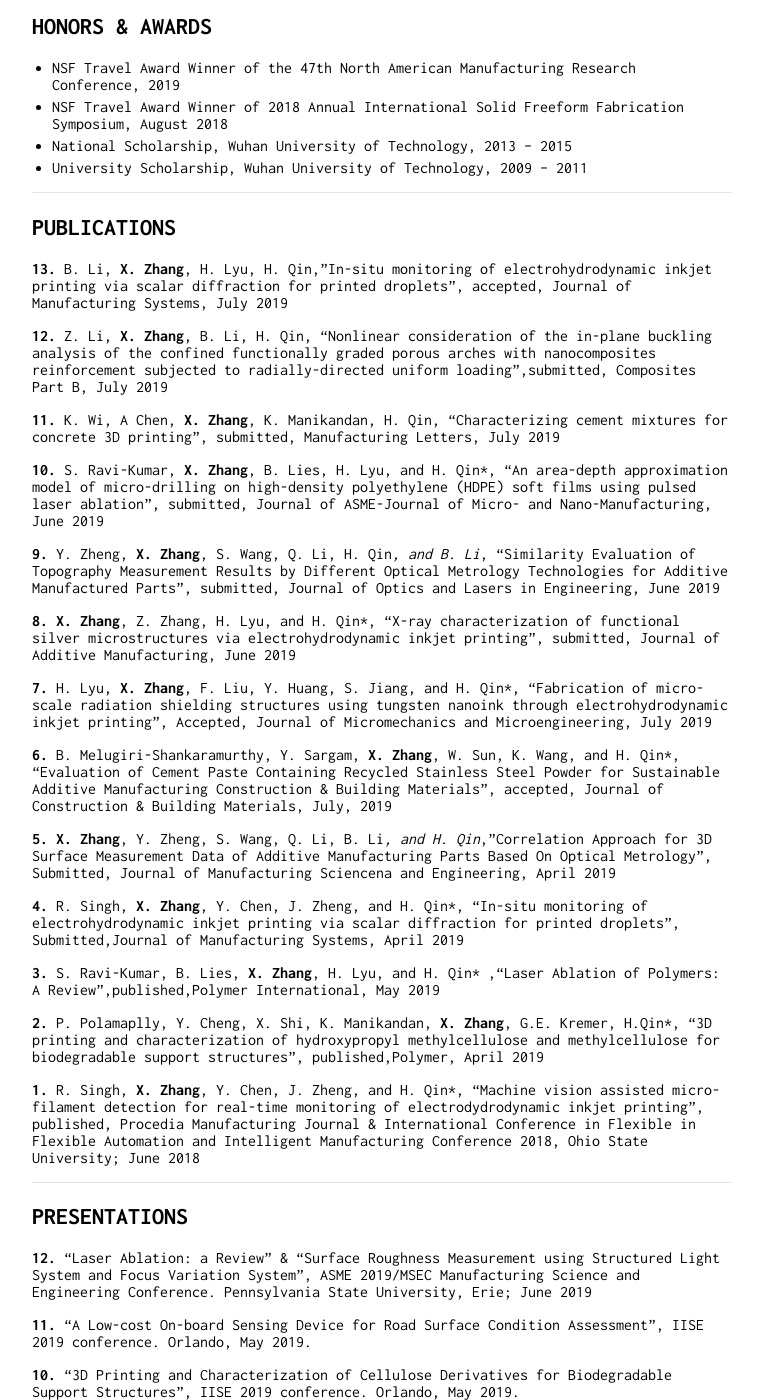
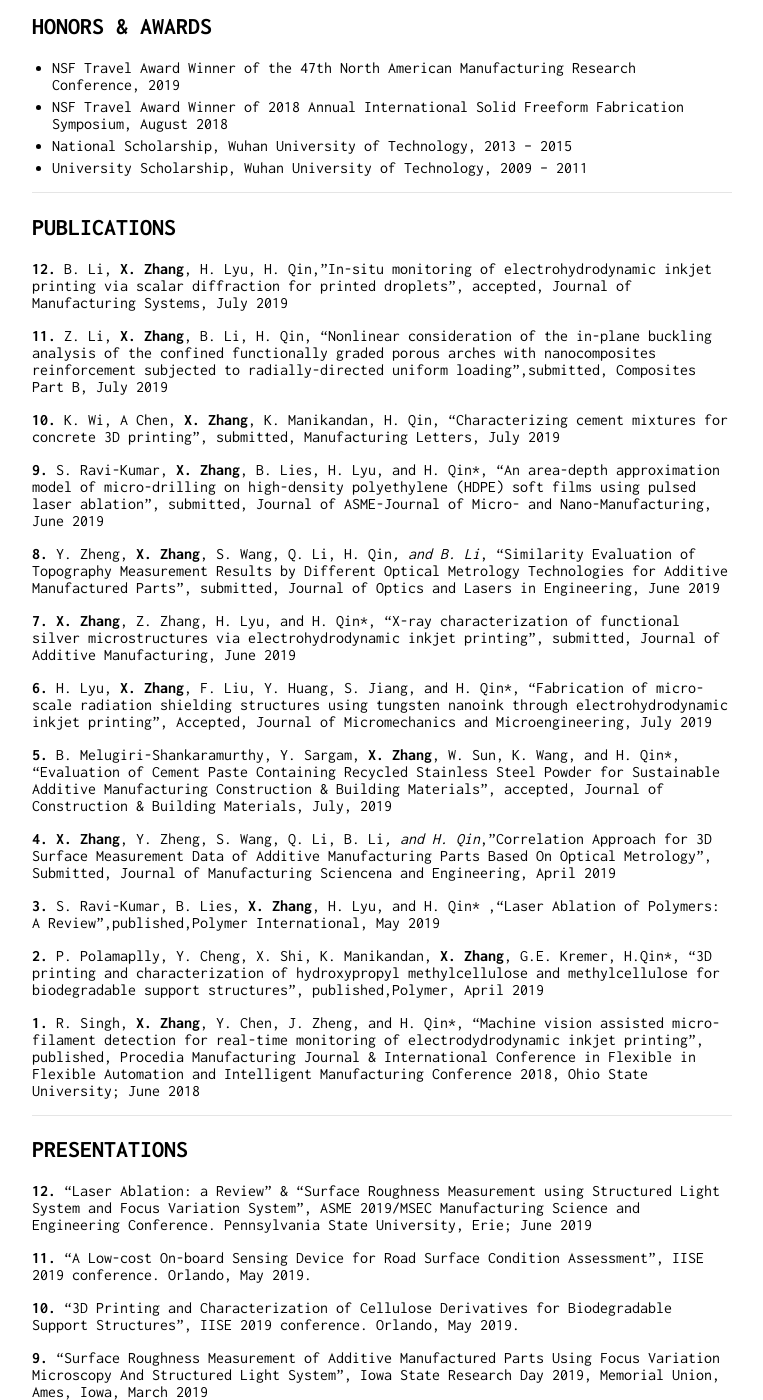
Before and after one commit to zhangxiao2018/zhangxiao2018.github.io, a Jekyll site: the page built from index.md, in a window 1280 px wide and 1400 px high, scrolled down 1645 px. Shown: the whole window, without its empty margins (258-1021 px from the left). Built offline with Jekyll 4.4.1, drawn with Linux system fonts in a browser that asks for light colours; our own code applies the rules of GitHub Pages for plain Markdown files.

Commit message:
Update index.md

```diff
--- a/index.md
+++ b/index.md
@@ -84,25 +84,23 @@ Packing and testing wafer, maintain PVD, CVD, photoresist coater/decoater machin
 
 - - -
 ## PUBLICATIONS
-**13.** B. Li, **X. Zhang**, H. Lyu, H. Qin,"In-situ monitoring of electrohydrodynamic inkjet printing via scalar diffraction for printed droplets", accepted, Journal of Manufacturing Systems, July 2019
+**12.** B. Li, **X. Zhang**, H. Lyu, H. Qin,"In-situ monitoring of electrohydrodynamic inkjet printing via scalar diffraction for printed droplets", accepted, Journal of Manufacturing Systems, July 2019
 
-**12.** Z. Li, **X. Zhang**, B. Li, H. Qin, "Nonlinear consideration of the in-plane buckling analysis of the confined functionally graded porous arches with nanocomposites reinforcement subjected to radially-directed uniform loading",submitted, Composites Part B, July 2019
+**11.** Z. Li, **X. Zhang**, B. Li, H. Qin, "Nonlinear consideration of the in-plane buckling analysis of the confined functionally graded porous arches with nanocomposites reinforcement subjected to radially-directed uniform loading",submitted, Composites Part B, July 2019
 
-**11.** K. Wi, A Chen, **X. Zhang**, K. Manikandan, H. Qin, "Characterizing cement mixtures for concrete 3D printing", submitted, Manufacturing Letters, July 2019
+**10.** K. Wi, A Chen, **X. Zhang**, K. Manikandan, H. Qin, "Characterizing cement mixtures for concrete 3D printing", submitted, Manufacturing Letters, July 2019
 
-**10.** S. Ravi-Kumar, **X. Zhang**, B. Lies, H. Lyu, and H. Qin*, “An area-depth approximation model of micro-drilling on high-density polyethylene (HDPE) soft films using pulsed laser ablation”, submitted, Journal of ASME-Journal of Micro- and Nano-Manufacturing, June 2019
+**9.** S. Ravi-Kumar, **X. Zhang**, B. Lies, H. Lyu, and H. Qin*, “An area-depth approximation model of micro-drilling on high-density polyethylene (HDPE) soft films using pulsed laser ablation”, submitted, Journal of ASME-Journal of Micro- and Nano-Manufacturing, June 2019
 
-**9.**  Y. Zheng, **X. Zhang**, S. Wang, Q. Li, H. Qin*, and B. Li*, “Similarity Evaluation of Topography Measurement Results by Different Optical Metrology Technologies for Additive Manufactured Parts”, submitted, Journal of Optics and Lasers in Engineering, June 2019
+**8.**  Y. Zheng, **X. Zhang**, S. Wang, Q. Li, H. Qin*, and B. Li*, “Similarity Evaluation of Topography Measurement Results by Different Optical Metrology Technologies for Additive Manufactured Parts”, submitted, Journal of Optics and Lasers in Engineering, June 2019
 
-**8.**	**X. Zhang**, Z. Zhang, H. Lyu, and H. Qin*, “X-ray characterization of functional silver microstructures via electrohydrodynamic inkjet printing”, submitted, Journal of Additive Manufacturing, June 2019
+**7.**	**X. Zhang**, Z. Zhang, H. Lyu, and H. Qin*, “X-ray characterization of functional silver microstructures via electrohydrodynamic inkjet printing”, submitted, Journal of Additive Manufacturing, June 2019
 
-**7.**	H. Lyu, **X. Zhang**, F. Liu, Y. Huang, S. Jiang, and H. Qin*, “Fabrication of micro-scale radiation shielding structures using tungsten nanoink through electrohydrodynamic inkjet printing”, Accepted, Journal of Micromechanics and Microengineering, July 2019
+**6.**	H. Lyu, **X. Zhang**, F. Liu, Y. Huang, S. Jiang, and H. Qin*, “Fabrication of micro-scale radiation shielding structures using tungsten nanoink through electrohydrodynamic inkjet printing”, Accepted, Journal of Micromechanics and Microengineering, July 2019
 
-**6.**	B. Melugiri-Shankaramurthy, Y. Sargam, **X. Zhang**, W. Sun, K. Wang, and H. Qin*,  “Evaluation of Cement Paste Containing Recycled Stainless Steel Powder for Sustainable Additive Manufacturing Construction & Building Materials”, accepted, Journal of Construction & Building Materials, July, 2019
+**5.**	B. Melugiri-Shankaramurthy, Y. Sargam, **X. Zhang**, W. Sun, K. Wang, and H. Qin*,  “Evaluation of Cement Paste Containing Recycled Stainless Steel Powder for Sustainable Additive Manufacturing Construction & Building Materials”, accepted, Journal of Construction & Building Materials, July, 2019
 
-**5.** **X. Zhang**, Y. Zheng, S. Wang, Q. Li, B. Li*, and H. Qin*,"Correlation Approach for 3D Surface Measurement Data of Additive Manufacturing Parts Based On Optical Metrology", Submitted, Journal of Manufacturing Sciencena and Engineering, April 2019
-
-**4.** R. Singh, **X. Zhang**, Y. Chen, J. Zheng, and H. Qin*, "In-situ monitoring of electrohydrodynamic inkjet printing via scalar diffraction for printed droplets", Submitted,Journal of Manufacturing Systems, April 2019
+**4.** **X. Zhang**, Y. Zheng, S. Wang, Q. Li, B. Li*, and H. Qin*,"Correlation Approach for 3D Surface Measurement Data of Additive Manufacturing Parts Based On Optical Metrology", Submitted, Journal of Manufacturing Sciencena and Engineering, April 2019
 
 **3.** S. Ravi-Kumar, B. Lies, **X. Zhang**, H. Lyu, and H. Qin* ,“Laser Ablation of Polymers: A Review",published,Polymer International, May 2019
 
```
